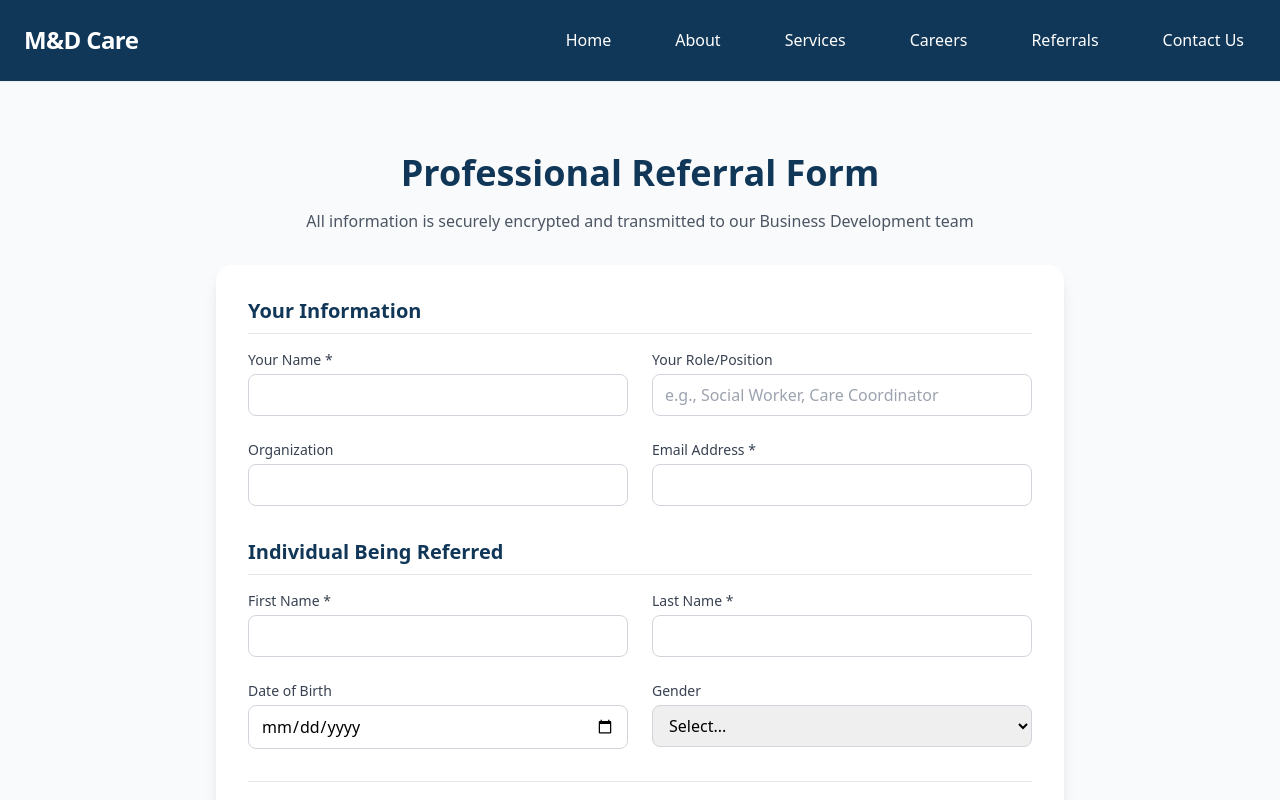
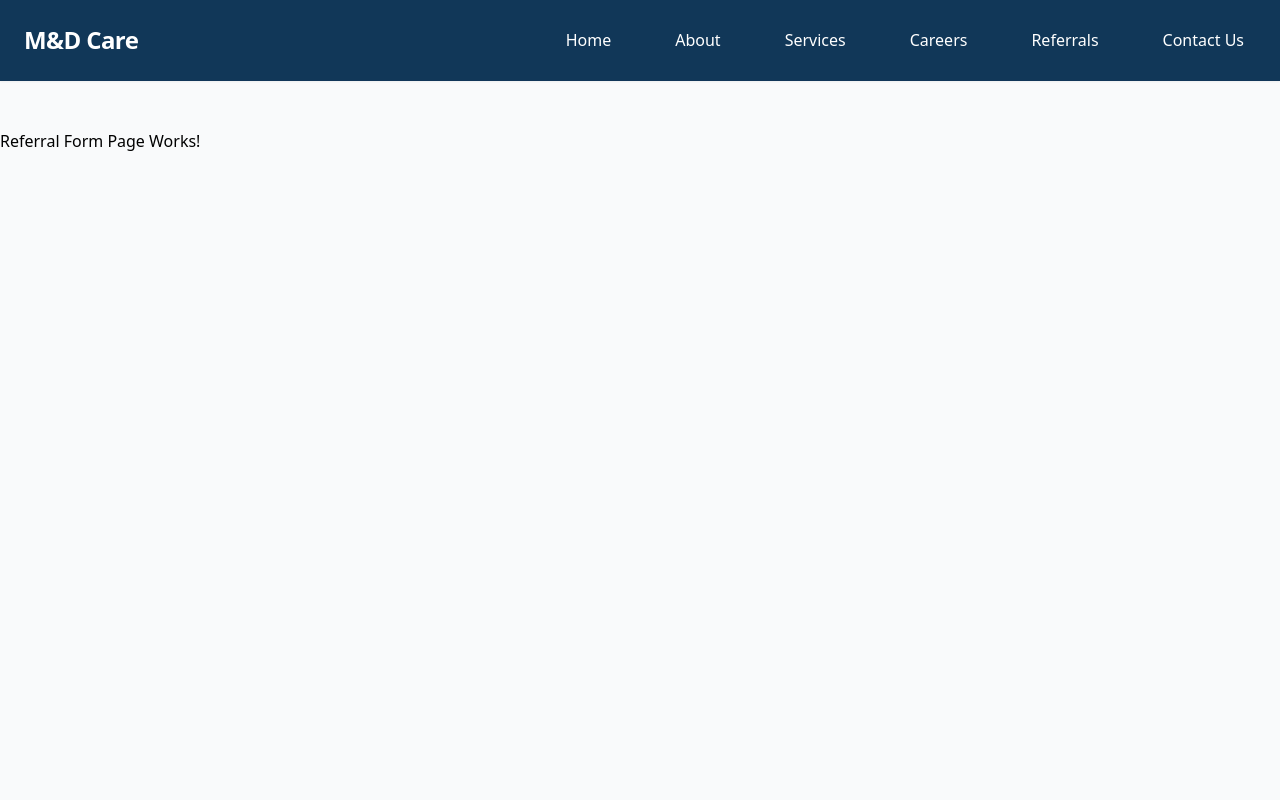
Before and after one commit to aldavies01/mdwebsite, a React (Vite) app: page /referrals/form in a window 1280 px wide. Shown: the top 800 px of the page. Built offline with nearby package versions, Linux system fonts and the light colour scheme.

Commit message:
referrals debug

```diff
--- a/src/pages/ReferralFormPage.jsx
+++ b/src/pages/ReferralFormPage.jsx
@@ -1,9 +1,19 @@
-import ReferralForm from "../components/referrals/ReferralForm";
+// import ReferralForm from "../components/referrals/ReferralForm";
+
+// function ReferralFormPage() {
+//   return (
+//     <div className="min-h-screen bg-gray-50 py-12">
+//       <ReferralForm />
+//     </div>
+//   );
+// }
+
+// export default ReferralFormPage;
 
 function ReferralFormPage() {
   return (
     <div className="min-h-screen bg-gray-50 py-12">
-      <ReferralForm />
+      <h1>Referral Form Page Works!</h1>
     </div>
   );
 }
```
